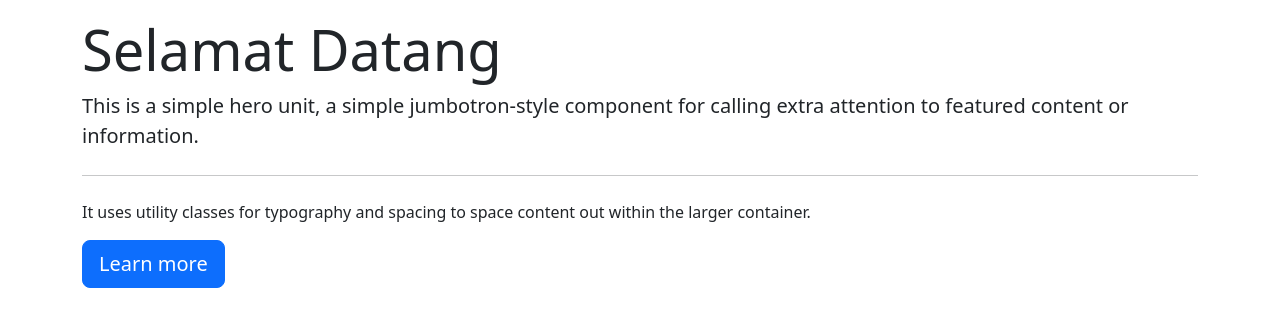
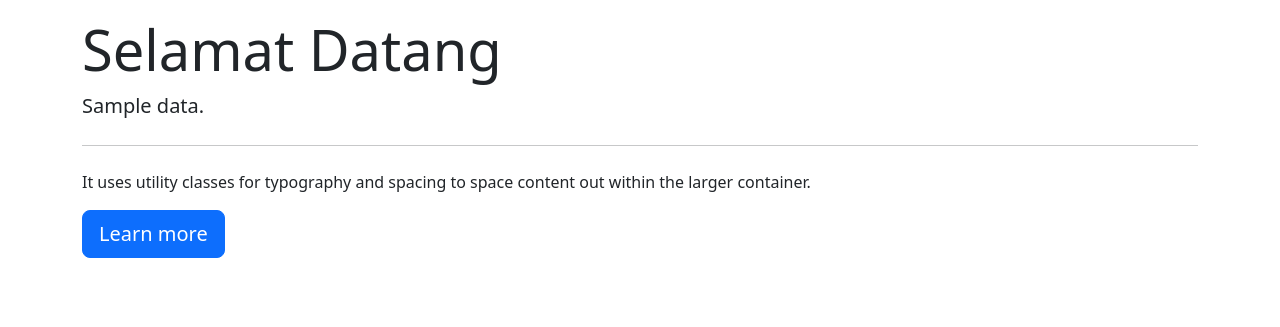
Before and after one commit to usman-dev-web/php-mvc, a PHP site: the page made by app/views/home/index.php in a window 1280 px wide. Shown: the part 56-383 px from the top of the page. Run offline with PHP 8.4, Linux system fonts and the light colour scheme; the template is opened without the code that fills it: most values are stand-ins (such as "Sample title", 1, 10 or a date in 2020); some libraries are stand-ins or nearby versions.

Commit message:
mengubah tag p

```diff
--- a/app/views/home/index.php
+++ b/app/views/home/index.php
@@ -1,7 +1,7 @@
 <div class="container">
     <div class="jumbotron mt-3">
         <h1 class="display-4">Selamat Datang</h1>
-        <p class="lead">This is a simple hero unit, a simple jumbotron-style component for calling extra attention to featured content or information.</p>
+        <p class="lead"><?= $data["nama"]; ?>.</p>
         <hr class="my-4">
         <p>It uses utility classes for typography and spacing to space content out within the larger container.</p>
         <a class="btn btn-primary btn-lg" href="#" role="button">Learn more</a>
```
